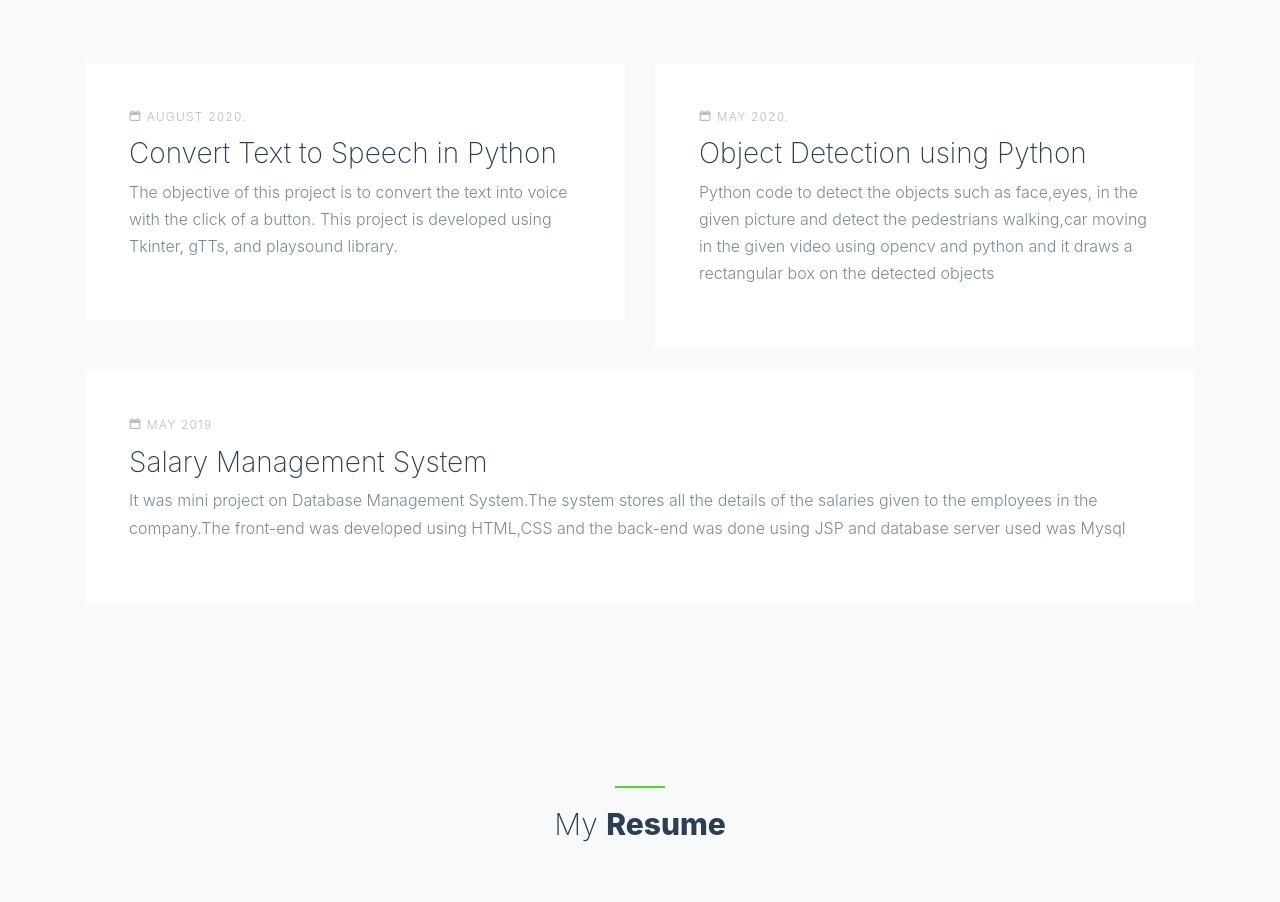
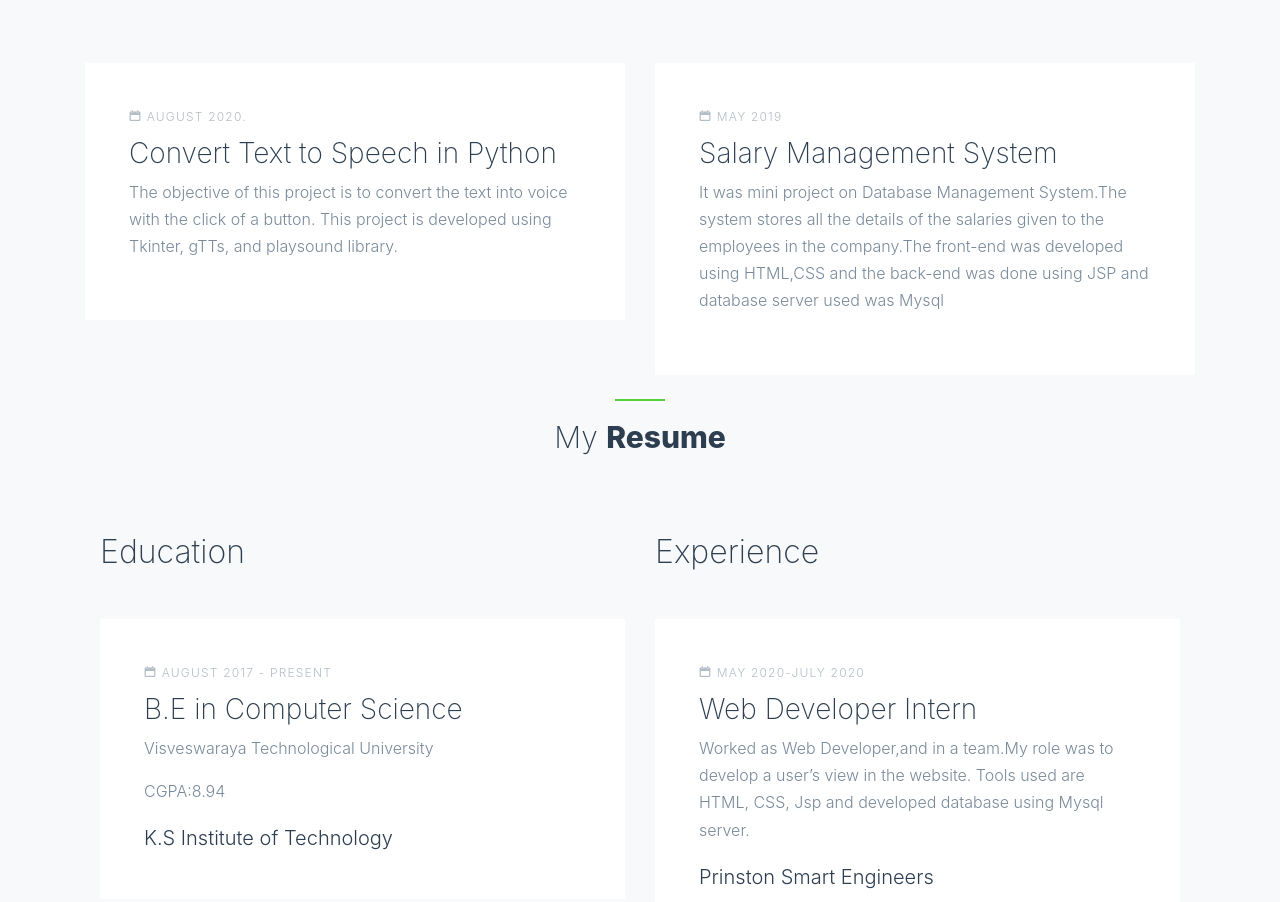
Before and after one commit to chandanaramesh107/chandanaramesh107.github.io, a plain HTML site: page index.html in a window 1280 px wide. Shown: the part 2040-2942 px from the top of the page. Drawn offline with nearby package versions, Linux system fonts and the light colour scheme; some packages are replaced by stand-ins of ours; no server answers; files whose address does not match are found by name.

Commit message:
Update index.html

```diff
--- a/index.html
+++ b/index.html
@@ -173,24 +173,11 @@
 
           <div class="col-md-6">
               <div class="resume-item mb-4">
-              <span class="date"><span class="icon-calendar"></span> August 2020.</span>
-              <h3>Convert Text to Speech in Python</h3>
-              <p>The objective of this project is to convert the text into voice with the click of a button. This project is developed using Tkinter, gTTs, and playsound library.</p>
+                <span class="date"><span class="icon-calendar"></span> August 2020.</span>
+                <h3>Convert Text to Speech in Python</h3>
+                <p>The objective of this project is to convert the text into voice with the click of a button. This project is developed using Tkinter, gTTs, and playsound library.</p>
               </div>
           </div>
-
-          <div class="col-md-6">
-              <div class="resume-item mb-4">
-              <span class="date"><span class="icon-calendar"></span> May 2020.</span>
-              <h3>Object Detection using Python</h3>
-              <p>Python code to detect the objects such as face,eyes, in the given picture and detect the pedestrians walking,car moving in the given video using opencv and python and it draws a rectangular box on the detected objects</p>
-              </div>
-          </div>
-
-
-        </div>
-
-        <div class="row>
           <div class="col-md-6">
               <div class="resume-item mb-4">
                 <span class="date"><span class="icon-calendar"></span> May 2019</span>
@@ -198,10 +185,12 @@
                 <p>It was mini project on Database Management System.The system stores all the details of the salaries given
                 to the employees in the company.The front-end was   developed   using HTML,CSS and the back-end was
                 done using JSP and database server used was Mysql</p>
+              </div>
+          </div>
+        </div>
 
-              </div>
+        <div class="row>
 
-            </div>
         </div>
 
     </div>
```
